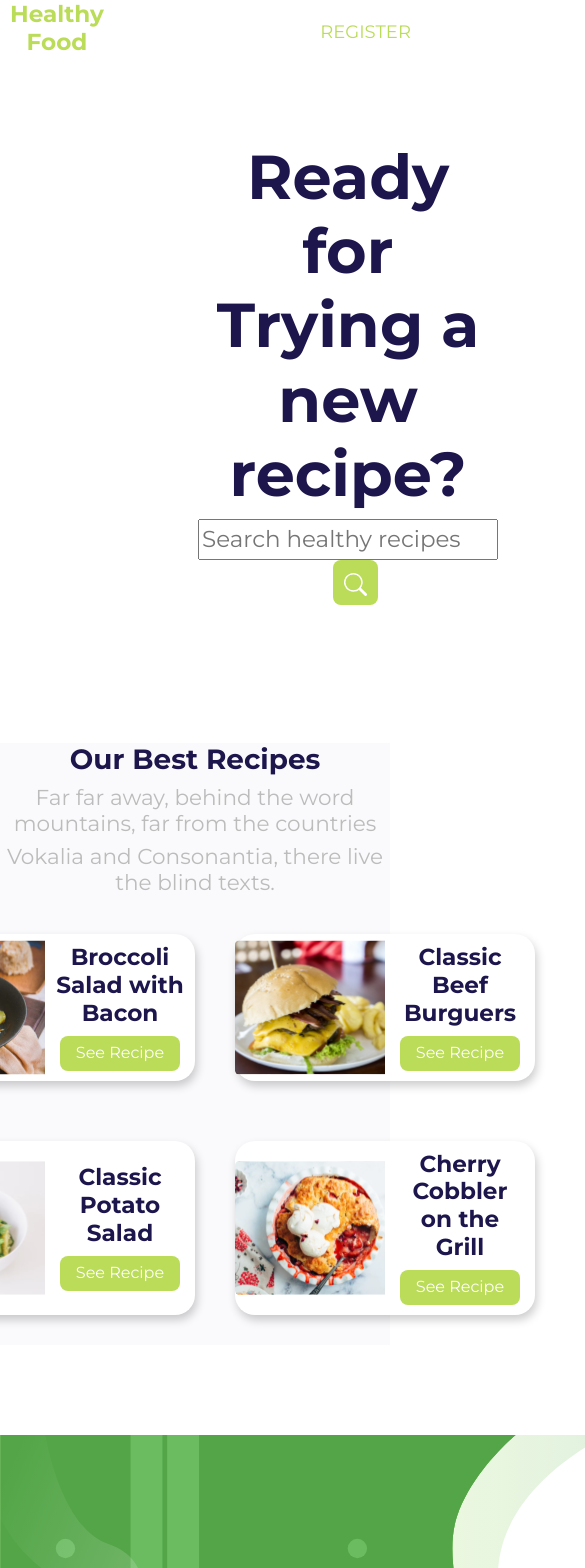
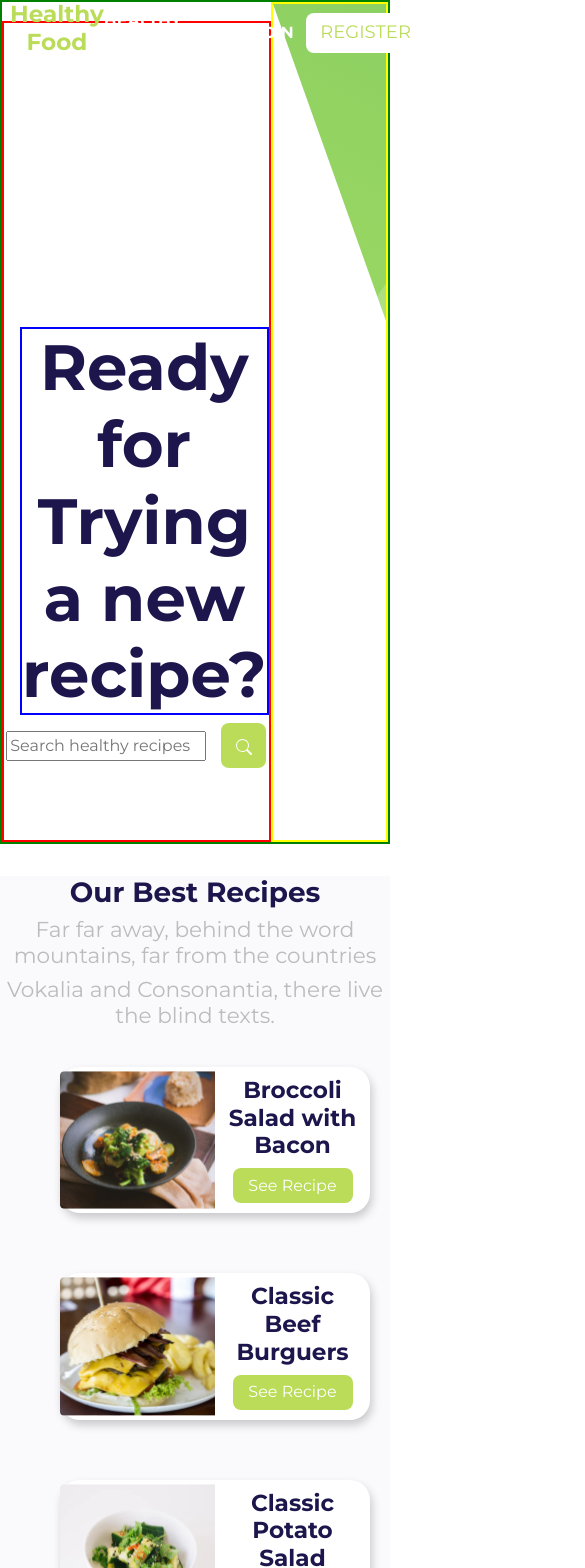
Before and after one commit to visantiago99/gcb-frontend-challenge, a React (Create React App) app: page / in a window 390 px wide. Shown: the top 1568 px of the page, 585 px wide, since content can reach past the window. Built offline with nearby package versions, Linux system fonts and the light colour scheme.

Commit message:
Add some border color as css debuggers

```diff
--- a/package.json
+++ b/package.json
@@ -11,6 +11,7 @@
     "axios": "^0.24.0",
     "cpf-cnpj-validator": "^1.0.3",
     "react": "^17.0.2",
+    "react-cookie": "^4.1.1",
     "react-dom": "^17.0.2",
     "react-icons": "^4.3.1",
     "react-router": "^6.0.2",
--- a/src/App.css
+++ b/src/App.css
@@ -65,23 +65,33 @@
 .hero-container {
   display: flex;
   justify-content: space-between;
+  height: 100vh;
+  margin-bottom: 2rem;
+  max-width: 100%;
+  border: 2px solid green;
+}
+
+.hero-img {
+  background-image: url('./images/Illustration.svg');
+  background-repeat: no-repeat;
+  background-size: cover;
+  width: 70rem;
+  border: 2px solid yellow;
 }
 
 .search-container {
-  padding: 120px;
-  margin-left: 20%;
   margin-top: 5%;
-  font-size: 23px;
+  font-size: 1rem;
   color: #1d164d;
+  border: 2px solid red;
+  flex-grow: 1;
 }
 
 .search-container h1 {
-  font-size: 62px;
-}
-
-.search-container input {
-  min-width: 300px;
-  min-height: 30px;
+  font-size: 4rem;
+  margin-left: 1rem;
+  border: 2px solid blue;
+  margin-top: 19rem;
 }
 
 .search-container button {
@@ -160,11 +170,20 @@
 .service-container {
   display: flex;
   align-items: center;
+  border: 2px solid green;
+}
+
+.service-container img {
+  max-width: 100%;
+  border: 2px solid red;
+}
+
+.service-info {
+  border: 2px solid blue;
 }
 
 .service-info h3 {
   color: #1d164d;
-  font-size: 36px;
 }
 
 .service-info h4 {
@@ -237,23 +256,27 @@
   display: flex;
   margin-top: 2px;
   justify-content: space-between;
+  max-width: 100%;
+  border: 2px solid red;
 }
 
-.membership-container img {
-  width: 800px;
+.membership-img {
+  border: 2px solid green;
+}
+
+.membership-img img {
+  width: 100%;
 }
 
 .email-container {
-  padding: 100px;
-  margin-left: 15%;
-  margin-top: 5%;
-  font-size: 23px;
+  border: 2px solid blue;
   color: #1d164d;
+  flex-grow: 1;
 }
 
-.email-container input {
-  min-width: 300px;
-  min-height: 30px;
+.email-container h1 {
+  border: 2px solid yellow;
+  margin-top: 10rem;
 }
 
 .email-container button {
@@ -325,3 +348,20 @@
   width: 900px;
   border-radius: 6px;
 }
+
+@media (max-width: 720px) {
+  .recipes-grid-container {
+    border: 0px solid white;
+    max-width: 1200px;
+    margin: 0 auto;
+    display: grid;
+    grid-template-areas:
+    "know-item"
+    "know-item"
+    "know-item"
+    "know-item";
+    padding: 0px 20px 0px 20px;
+    justify-content: center;
+    background-color: #fafafc;
+  }
+}
--- a/src/components/Formulary.jsx
+++ b/src/components/Formulary.jsx
@@ -3,7 +3,7 @@ import axios from 'axios';
 import { cpf } from 'cpf-cnpj-validator';
 import { Link } from 'react-router-dom';
 import { BsFillArrowLeftCircleFill } from "react-icons/bs";
-import healthyfoods1 from '../images/healthyfood.svg'
+import { useCookies } from 'react-cookie';
 
 export default function Formulary() {
   const [formulary, setFormulary] = useState({
@@ -12,7 +12,14 @@ export default function Formulary() {
     cpf: '',
     cep: '',
   })
+
   const [cepData, setCepData] = useState('');
+
+  const [cookies, setCookie] = useCookies([`${formulary.name}`])
+
+  const setCookies = (obj) => {
+    setCookie(`${formulary.name}`, JSON.stringify(obj), { path: '/register' })
+  }
 
   const fetchCEP = async (cep) => {
     try {
@@ -67,6 +74,7 @@ export default function Formulary() {
       localStorage.setItem('userList', JSON.stringify([userObj]))
       return
     }
+    setCookies(userObj)
     const localObj = JSON.parse(localStorage.getItem('userList'))
     let result = [...localObj, userObj]
     localStorage.setItem('userList', JSON.stringify(result))
--- a/src/components/Header.jsx
+++ b/src/components/Header.jsx
@@ -5,7 +5,7 @@ export default function Header({home, register}) {
   return (
     <div className="header-container">
       <div className="logo-container">
-        <h3><strong>Healthy Food</strong></h3>
+        <Link to="/"><h3><strong>Healthy Food</strong></h3></Link>
       </div>
       <div className={home ? "links-container" : "links-container-formulary"}>
         <div>
--- a/src/components/Hero.jsx
+++ b/src/components/Hero.jsx
@@ -1,5 +1,5 @@
 import React from 'react';
-import Illustration from '../images/Illustration.svg';
+// import Illustration from '../images/Illustration.svg';
 import { BsSearch } from "react-icons/bs";
 
 export default function Hero() {
@@ -10,8 +10,8 @@ export default function Hero() {
         <input type="text" placeholder="Search healthy recipes" />
         <button><BsSearch /></button>
       </div>
-      <div>
-        <img src={Illustration} alt="Illustration" />
+      <div className="hero-img">
+        {/* <img src={Illustration} alt="Illustration" /> */}
       </div>
     </div>
   )
--- a/src/components/MemberShipSection.jsx
+++ b/src/components/MemberShipSection.jsx
@@ -14,7 +14,7 @@ export default function MemberShipSection() {
         <input type="text" placeholder="Enter your email address" />
         <button>Join</button>
       </div>
-      <div>
+      <div className="membership-img">
         <img src={bloco_final_image} alt="bloco_final_image" />
       </div>
     </div>
--- a/src/index.js
+++ b/src/index.js
@@ -4,11 +4,14 @@ import './index.css';
 import App from './App';
 import reportWebVitals from './reportWebVitals';
 import { BrowserRouter } from 'react-router-dom';
+import { CookiesProvider } from 'react-cookie';
 
 ReactDOM.render(
   <React.StrictMode>
     <BrowserRouter>
-    <App />
+      <CookiesProvider>
+        <App />
+      </CookiesProvider>
     </ BrowserRouter>
   </React.StrictMode>,
   document.getElementById('root')
```
Also changed, not shown: 1 other file (tests, documents, lock files or other folders).
